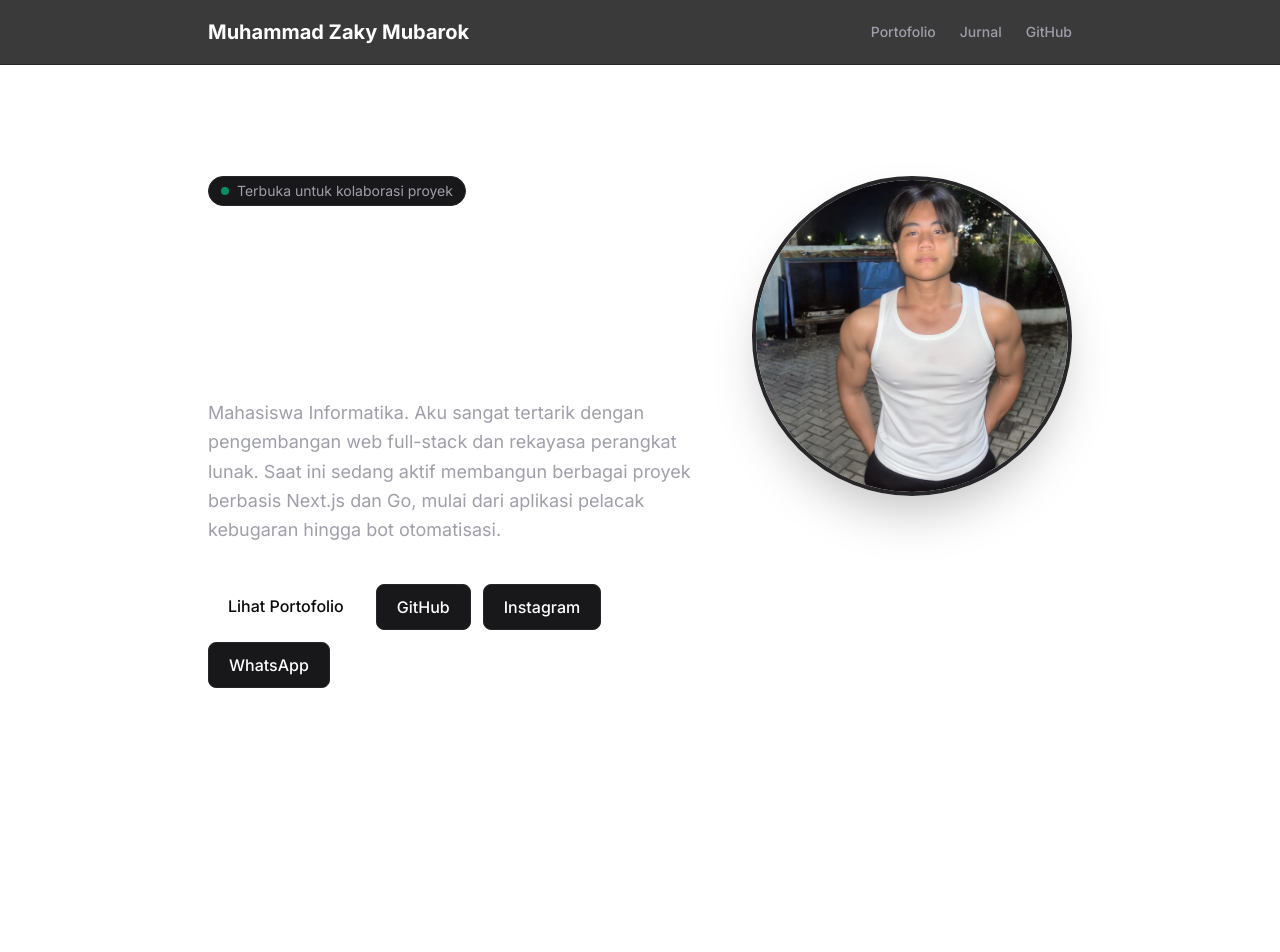
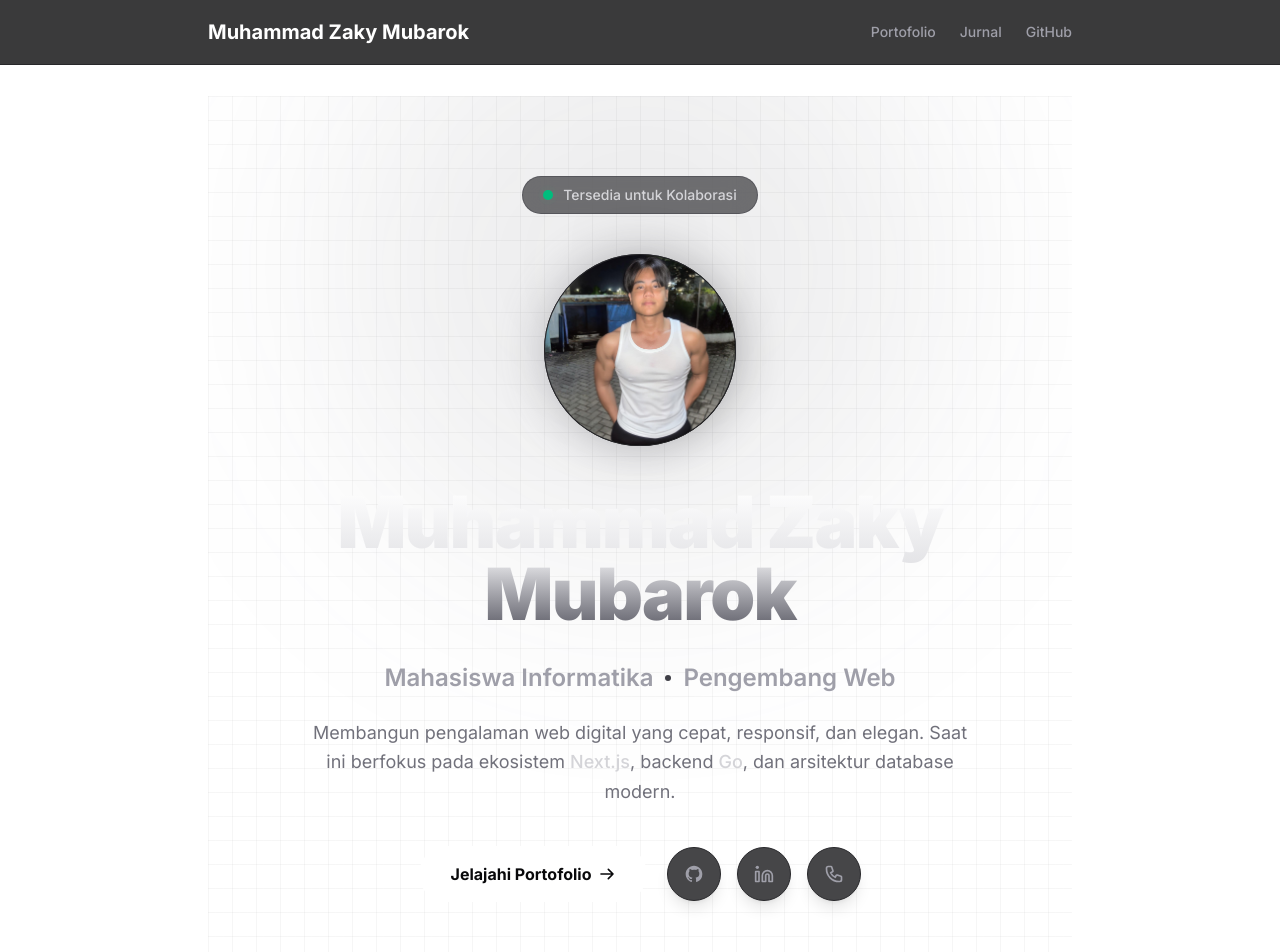
Before and after one commit to Zackjek/web-portofolio, a Next.js app: page / in a window 1280 px wide. Shown: the top 952 px of the page. Before the commit the page ends 800 px from the top, so only its background shows below. Built offline with nearby package versions, Linux system fonts and the light colour scheme.

Commit message:
upgrade tema ke gradasi abu-abu elegan

```diff
--- a/app/layout.tsx
+++ b/app/layout.tsx
@@ -17,7 +17,10 @@ export default function RootLayout({
 }>) {
   return (
     <html lang="id">
-      <body className={`${inter.className} bg-zinc-950 text-zinc-50 antialiased`}>
+      <body
+  className={`${inter.className} bg-[radial-gradient(ellipse_at_top,_var(--tw-gradient-stops))] from-zinc-800 via-zinc-900 to-zinc-950 min-h-screen text-zinc-50 antialiased`}
+  suppressHydrationWarning
+>
         <Navbar />
         <main className="max-w-4xl mx-auto px-4 pt-24 pb-16 min-h-screen">
           {children}
--- a/app/page.tsx
+++ b/app/page.tsx
@@ -3,69 +3,96 @@ import Image from 'next/image';
 
 export default function Home() {
   return (
-    <div className="flex flex-col md:flex-row items-center md:items-start justify-between min-h-[70vh] gap-12 animate-in fade-in slide-in-from-bottom-4 duration-500 mt-10 md:mt-20">
+    <div className="relative min-h-[90vh] flex flex-col items-center justify-center py-20 overflow-hidden">
 
-      {/* Bagian Teks (Kiri) */}
-      <div className="flex-1 space-y-6 text-center md:text-left">
-        <div className="inline-flex items-center gap-2 px-3 py-1 rounded-full bg-zinc-900 border border-zinc-800 text-zinc-400 text-sm">
-          <span className="flex h-2 w-2 rounded-full bg-emerald-500 animate-pulse"></span>
-          Terbuka untuk kolaborasi proyek
+      {/* Efek Latar Belakang (Grid Pattern & Cahaya Blur) */}
+      <div className="absolute inset-0 z-0 flex items-center justify-center pointer-events-none">
+        <div className="absolute inset-0 bg-[linear-gradient(to_right,#80808012_1px,transparent_1px),linear-gradient(to_bottom,#80808012_1px,transparent_1px)] bg-[size:24px_24px]"></div>
+        <div className="absolute w-[600px] h-[600px] bg-zinc-600/10 rounded-full blur-[120px] -top-32"></div>
       </div>
 
-        <h1 className="text-5xl md:text-7xl font-bold text-white tracking-tight">
-          Halo, aku Zaky.
+      <div className="relative z-10 w-full max-w-5xl mx-auto px-6 flex flex-col items-center text-center animate-in fade-in slide-in-from-bottom-8 duration-1000">
+
+        {/* Badge Status (Pill Kaca + Animasi Ping Hijau) */}
+        <div className="mb-10 inline-flex items-center gap-2.5 px-5 py-2 rounded-full bg-zinc-900/60 border border-zinc-700/50 backdrop-blur-md shadow-[0_0_15px_rgba(255,255,255,0.02)] hover:bg-zinc-800/80 hover:border-zinc-500 transition-all cursor-default">
+          <span className="relative flex h-2.5 w-2.5">
+            <span className="animate-ping absolute inline-flex h-full w-full rounded-full bg-emerald-400 opacity-75"></span>
+            <span className="relative inline-flex rounded-full h-2.5 w-2.5 bg-emerald-500"></span>
+          </span>
+          <span className="text-sm font-medium text-zinc-300">Tersedia untuk Kolaborasi</span>
+        </div>
+
+        {/* Avatar dengan Efek Cincin Menyala (Glow) */}
+        <div className="relative w-40 h-40 md:w-48 md:h-48 mb-10 group">
+          <div className="absolute inset-0 bg-gradient-to-r from-zinc-500 to-zinc-800 rounded-full blur-xl opacity-40 group-hover:opacity-70 transition-opacity duration-700"></div>
+          <div className="relative w-full h-full rounded-full p-1.5 bg-gradient-to-br from-zinc-700 via-zinc-900 to-black">
+            <Image
+              src="/foto-zaky.jpeg"
+              alt="Muhammad Zaky Mubarok"
+              fill
+              className="object-cover rounded-full border border-zinc-800"
+              priority
+            />
+          </div>
+        </div>
+
+        {/* Teks Perkenalan (Teks Gradasi Metalik) */}
+        <div className="space-y-6 max-w-3xl">
+          <h1 className="text-5xl md:text-7xl font-black tracking-tight text-transparent bg-clip-text bg-gradient-to-b from-white via-zinc-200 to-zinc-600 pb-2">
+            Muhammad Zaky Mubarok
           </h1>
+          <h2 className="text-xl md:text-2xl font-semibold text-zinc-400 flex items-center justify-center gap-3">
+            Mahasiswa Informatika <span className="w-1.5 h-1.5 rounded-full bg-zinc-700 hidden md:block"></span> <span className="hidden md:block">Pengembang Web</span>
+          </h2>
+          <p className="text-base md:text-lg text-zinc-500 leading-relaxed max-w-2xl mx-auto">
+            Membangun pengalaman web digital yang cepat, responsif, dan elegan. Saat ini berfokus pada ekosistem <span className="text-zinc-300 font-medium">Next.js</span>, backend <span className="text-zinc-300 font-medium">Go</span>, dan arsitektur database modern.
+          </p>
+        </div>
 
-        <p className="text-lg text-zinc-400 max-w-xl leading-relaxed mx-auto md:mx-0">
-          Mahasiswa Informatika. Aku sangat tertarik dengan pengembangan web full-stack dan rekayasa perangkat lunak. Saat ini sedang aktif membangun berbagai proyek berbasis Next.js dan Go, mulai dari aplikasi pelacak kebugaran hingga bot otomatisasi.
-        </p>
+        {/* Tombol Aksi & Sosmed (Hover Effect Keren) */}
+        <div className="mt-10 flex flex-wrap items-center justify-center gap-5 w-full">
 
-        {/* Tombol Aksi - Sekarang Lengkap! */}
-        <div className="flex flex-wrap justify-center md:justify-start gap-3 pt-4">
+          {/* Tombol Utama */}
           <Link
             href="/portofolio"
-            className="px-5 py-2.5 rounded-lg bg-white text-zinc-950 font-medium hover:bg-zinc-200 transition-colors"
+            className="group relative px-8 py-4 rounded-full bg-white text-zinc-950 font-bold overflow-hidden transition-all duration-300 hover:scale-105 hover:shadow-[0_0_30px_rgba(255,255,255,0.2)]"
           >
-            Lihat Portofolio
+            <span className="relative z-10 flex items-center gap-2">
+              Jelajahi Portofolio
+              <svg className="w-4 h-4 group-hover:translate-x-1 transition-transform" fill="none" stroke="currentColor" viewBox="0 0 24 24"><path strokeLinecap="round" strokeLinejoin="round" strokeWidth={2.5} d="M14 5l7 7m0 0l-7 7m7-7H3" /></svg>
+            </span>
           </Link>
-          <a
-            href="https://github.com/Zackjek"
-            target="_blank"
-            rel="noopener noreferrer"
-            className="px-5 py-2.5 rounded-lg bg-zinc-900 text-white font-medium border border-zinc-800 hover:border-zinc-500 transition-colors"
-          >
-            GitHub
+
+          {/* Icon Sosmed Bulat */}
+          <div className="flex gap-4">
+            <a href="https://github.com/Zackjek" target="_blank" rel="noopener noreferrer" className="p-4 rounded-full bg-zinc-900/80 border border-zinc-800 text-zinc-400 hover:text-white hover:border-zinc-500 hover:bg-zinc-800 transition-all hover:-translate-y-1 shadow-lg backdrop-blur-sm">
+              <svg className="w-5 h-5" fill="currentColor" viewBox="0 0 24 24"><path fillRule="evenodd" clipRule="evenodd" d="M12 2C6.477 2 2 6.484 2 12.017c0 4.425 2.865 8.18 6.839 9.504.5.092.682-.217.682-.483 0-.237-.008-.868-.013-1.703-2.782.605-3.369-1.343-3.369-1.343-.454-1.158-1.11-1.466-1.11-1.466-.908-.62.069-.608.069-.608 1.003.07 1.531 1.032 1.531 1.032.892 1.53 2.341 1.088 2.91.832.092-.647.35-1.088.636-1.338-2.22-.253-4.555-1.113-4.555-4.951 0-1.093.39-1.988 1.029-2.688-.103-.253-.446-1.272.098-2.65 0 0 .84-.27 2.75 1.026A9.564 9.564 0 0112 6.844c.85.004 1.705.115 2.504.337 1.909-1.296 2.747-1.027 2.747-1.027.546 1.379.202 2.398.1 2.651.64.7 1.028 1.595 1.028 2.688 0 3.848-2.339 4.695-4.566 4.943.359.309.678.92.678 1.855 0 1.338-.012 2.419-.012 2.747 0 .268.18.58.688.482A10.019 10.019 0 0022 12.017C22 6.484 17.522 2 12 2z" /></svg>
             </a>
-          <a
-            href="https://www.instagram.com/mzakkyy_?igsh=cWxkb3lxMmcwbHd3"
-            target="_blank"
-            rel="noopener noreferrer"
-            className="px-5 py-2.5 rounded-lg bg-zinc-900 text-white font-medium border border-zinc-800 hover:border-pink-500/60 transition-colors"
-          >
-            Instagram
+            <a href="https://www.instagram.com/mzakkyy_?igsh=cWxkb3lxMmcwbHd3" target="_blank" rel="noopener noreferrer" className="p-4 rounded-full bg-zinc-900/80 border border-zinc-800 text-zinc-400 hover:text-pink-400 hover:border-pink-500/50 hover:bg-zinc-800 transition-all hover:-translate-y-1 shadow-lg backdrop-blur-sm">
+              <svg className="w-5 h-5" fill="none" stroke="currentColor" viewBox="0 0 24 24"><path strokeLinecap="round" strokeLinejoin="round" strokeWidth={2} d="M16 8a6 6 0 016 6v7h-4v-7a2 2 0 00-2-2 2 2 0 00-2 2v7h-4v-7a6 6 0 016-6zM2 9h4v12H2z" /><circle cx="4" cy="4" r="2" stroke="none" fill="currentColor"/></svg>
             </a>
-          <a
-            href="https://wa.me/6282138057177"
-            target="_blank"
-            rel="noopener noreferrer"
-            className="px-5 py-2.5 rounded-lg bg-zinc-900 text-white font-medium border border-zinc-800 hover:border-emerald-500/60 transition-colors"
-          >
-            WhatsApp
+            <a href="https://wa.me/6282138057177" target="_blank" rel="noopener noreferrer" className="p-4 rounded-full bg-zinc-900/80 border border-zinc-800 text-zinc-400 hover:text-emerald-400 hover:border-emerald-500/50 hover:bg-zinc-800 transition-all hover:-translate-y-1 shadow-lg backdrop-blur-sm">
+              <svg className="w-5 h-5" fill="none" stroke="currentColor" viewBox="0 0 24 24"><path strokeLinecap="round" strokeLinejoin="round" strokeWidth={2} d="M3 5a2 2 0 012-2h3.28a1 1 0 01.948.684l1.498 4.493a1 1 0 01-.502 1.21l-2.257 1.13a11.042 11.042 0 005.516 5.516l1.13-2.257a1 1 0 011.21-.502l4.493 1.498a1 1 0 01.684.949V19a2 2 0 01-2 2h-1C9.716 21 3 14.284 3 6V5z" /></svg>
             </a>
           </div>
         </div>
 
-      {/* Bagian Foto (Kanan) */}
-      <div className="w-56 h-56 md:w-80 md:h-80 relative rounded-full overflow-hidden border-4 border-zinc-800 shrink-0 shadow-2xl">
-        <Image
-          src="/foto-zaky.jpeg"
-          alt="Foto Profil Zaky"
-          fill
-          className="object-cover"
-          priority
-        />
+        {/* Section Tech Stack (Logo Abu-abu yang berwarna kalau disorot mouse) */}
+        <div className="mt-24 pt-10 border-t border-zinc-800/50 w-full max-w-3xl">
+          <p className="text-xs font-semibold text-zinc-600 mb-8 uppercase tracking-widest">Tech Stack Utama</p>
+          <div className="flex flex-wrap justify-center gap-8 md:gap-14 opacity-60 grayscale hover:grayscale-0 hover:opacity-100 transition-all duration-700">
+             {/* Logo Next.js */}
+             <svg width="35" height="35" viewBox="0 0 128 128" fill="white"><path d="M64 0C28.7 0 0 28.7 0 64s28.7 64 64 64c11.2 0 21.7-2.9 30.8-7.9L48.4 55.3v36.6h-6.8V41.8h9.6l50.5 60.4c16.4-10.4 26.3-28.2 26.3-48.2 0-35.3-28.7-64-64-64zm22.3 41.8l-7.4 9.6 15.3 19.3-15.3 19.3 7.4 9.6 22.9-28.9-22.9-28.9z"/></svg>
+             {/* Logo Go */}
+             <svg width="35" height="35" viewBox="0 0 128 128" fill="#00ADD8"><path d="M41.1 53.7c-5.2 0-9.6 1.7-13.1 5.2-3.5 3.5-5.2 7.8-5.2 13.1 0 5.2 1.7 9.6 5.2 13.1 3.5 3.5 7.8 5.2 13.1 5.2 5.2 0 9.6-1.7 13.1-5.2 3.5-3.5 5.2-7.8 5.2-13.1h-18v-8.4h26.6c.1 1.4.2 2.9.2 4.4 0 7.4-2.4 13.7-7.2 18.8-4.8 5.1-11.4 7.7-19.8 7.7-7.4 0-13.7-2.6-18.9-7.8C6.9 81.3 4.3 75.1 4.3 67.7c0-7.4 2.6-13.7 7.8-18.9 5.2-5.2 11.5-7.8 18.9-7.8 6.4 0 12.1 2.1 16.9 6.2l-6.2 6.8c-3.2-2.8-7-4.1-11.4-4.1h.8zM99.3 41c-7.4 0-13.7 2.6-18.9 7.8-5.2 5.2-7.8 11.5-7.8 18.9 0 7.4 2.6 13.7 7.8 18.9 5.2 5.2 11.5 7.8 18.9 7.8 7.4 0 13.7-2.6 18.9-7.8 5.2-5.2 7.8-11.5 7.8-18.9 0-7.4-2.6-13.7-7.8-18.9-5.1-5.2-11.4-7.8-18.9-7.8zm0 8.4c4.8 0 8.8 1.7 12.1 5 3.3 3.3 5 7.3 5 12 0 4.8-1.7 8.8-5 12.1-3.3 3.3-7.3 5-12.1 5-4.8 0-8.8-1.7-12.1-5-3.3-3.3-5-7.3-5-12.1 0-4.8 1.7-8.8 5-12.1 3.4-3.2 7.4-4.9 12.1-4.9z"/></svg>
+             {/* Logo Supabase */}
+             <svg width="35" height="35" viewBox="0 0 128 128" fill="#3ECF8E"><path d="M66.4 6.7c-3.1-1.8-6.9.4-6.9 4v46H27.1c-4.1 0-6.6 4.5-4.5 8l40.1 66.6c3.1 5.2 11.1 2.5 11.1-3.5V81.2h32.1c4.2 0 6.6-4.7 4.3-8.1L66.4 6.7z"/></svg>
+             {/* Logo Tailwind */}
+             <svg width="35" height="35" viewBox="0 0 128 128" fill="#38B2AC"><path d="M64 25.6c-17.1 0-25.6 8.5-25.6 25.6 0 12.8 8.5 17.1 12.8 25.6-8.5-4.3-12.8-12.8-12.8-25.6 0-17.1 17.1-25.6 25.6-25.6zM98.1 51.2c-17.1 0-25.6 8.5-25.6 25.6 0 12.8 8.5 17.1 12.8 25.6-8.5-4.3-12.8-12.8-12.8-25.6 0-17.1 17.1-25.6 25.6-25.6z"/></svg>
+          </div>
         </div>
 
       </div>
+    </div>
   );
 }
```
Lines whose indentation alone changed are shown as unchanged.
